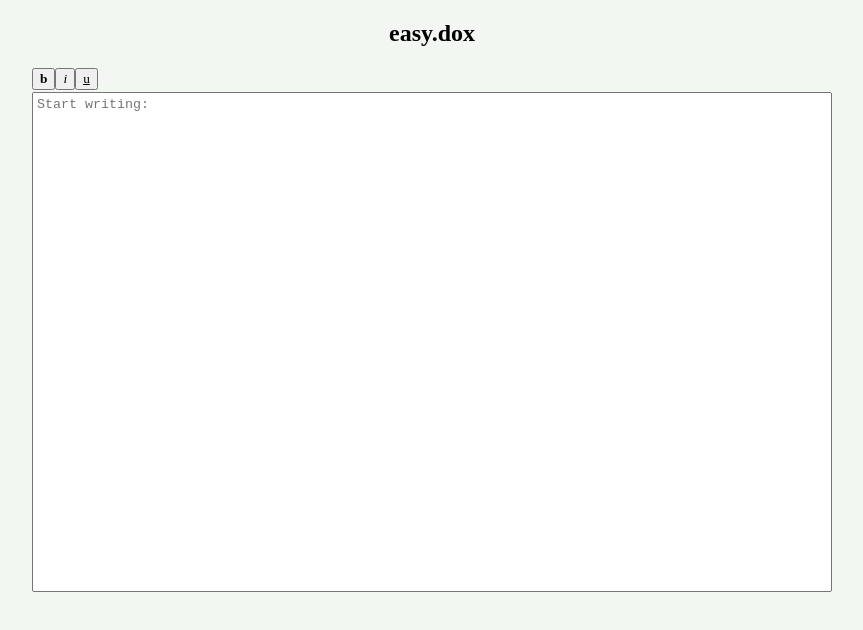
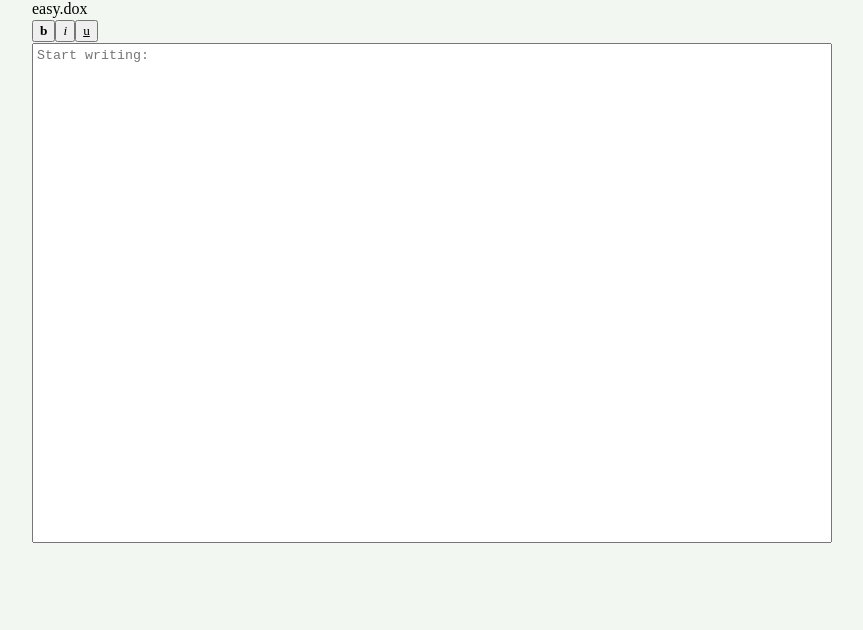
Before and after one commit to hiagocoelho/easydox, a Next.js app: page / in a window 1280 px wide. Shown: the top 630 px of the page, without its empty margins (208-1071 px from the left). Built offline with nearby package versions, Linux system fonts and the light colour scheme.

Commit message:
Changed the body title from h2 to span

```diff
--- a/pages/index.js
+++ b/pages/index.js
@@ -12,7 +12,7 @@
       </Head>
 
       <main className={styles.main}>
-        <h2 className={styles.title}>easy.dox</h2>
+        <span className={styles.title}>easy.dox</span>
         <Editor />
       </main>
     </div>
```
